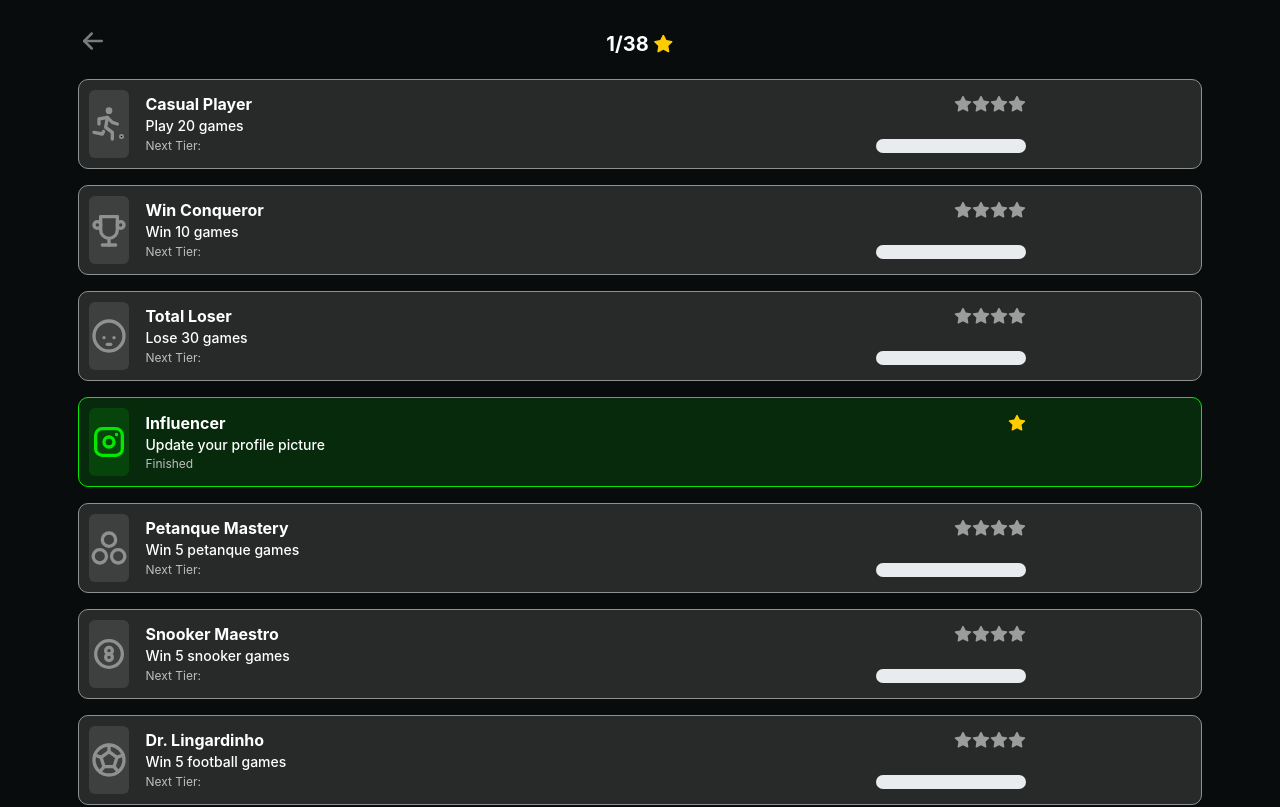
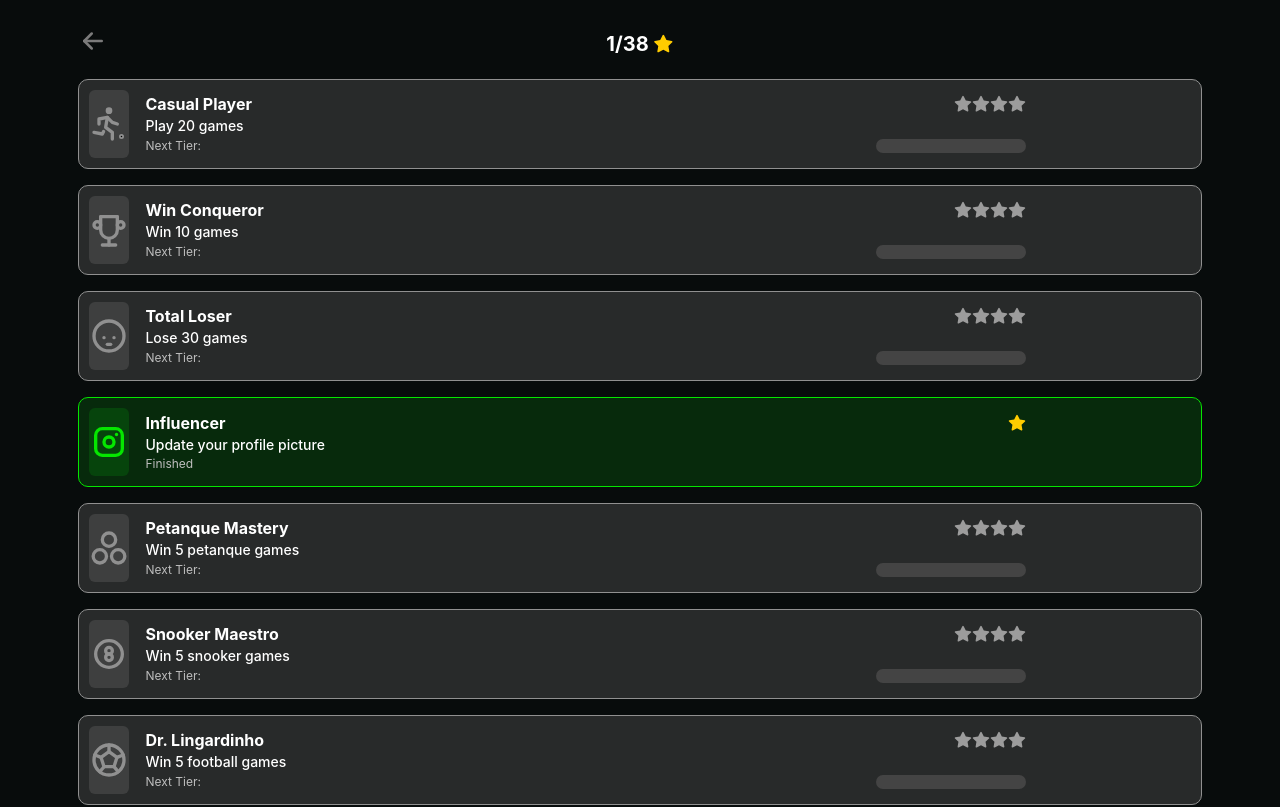
Before and after one commit to Larppuli/Scoreboard-2.0, a Next.js app: page /profile/achievements in a window 1280 px wide. Shown: the top 807 px of the page. Built offline with nearby package versions, Linux system fonts and the light colour scheme; no server answers; the database is empty.

Commit message:
edited empty progress color

```diff
--- a/components/AchievementsPage/AchievementCard.tsx
+++ b/components/AchievementsPage/AchievementCard.tsx
@@ -52,8 +52,8 @@ export default function AchievementCard({ title, tierData, tier, currentProgress
           <Text c={'#bebebe'} size="12px" mt={0}>
             Next Tier:
           </Text>
-          <Progress.Root h={14} w={150} style={{ borderRadius: '7px' }}>
-            <Progress.Section value={progressPercentage} color={'#ffcc00'}>
+          <Progress.Root h={14} w={150} style={{ borderRadius: '7px',  backgroundColor: '#444444' }}>
+            <Progress.Section value={progressPercentage} color={'#ffcc00'} >
               <Progress.Label c={'#232323'} style={{ fontSize: '12px', fontWeight: 'bold' }}>
                 {currentProgress ?? 0}/{currentTierData.nextTier}
               </Progress.Label>
```
